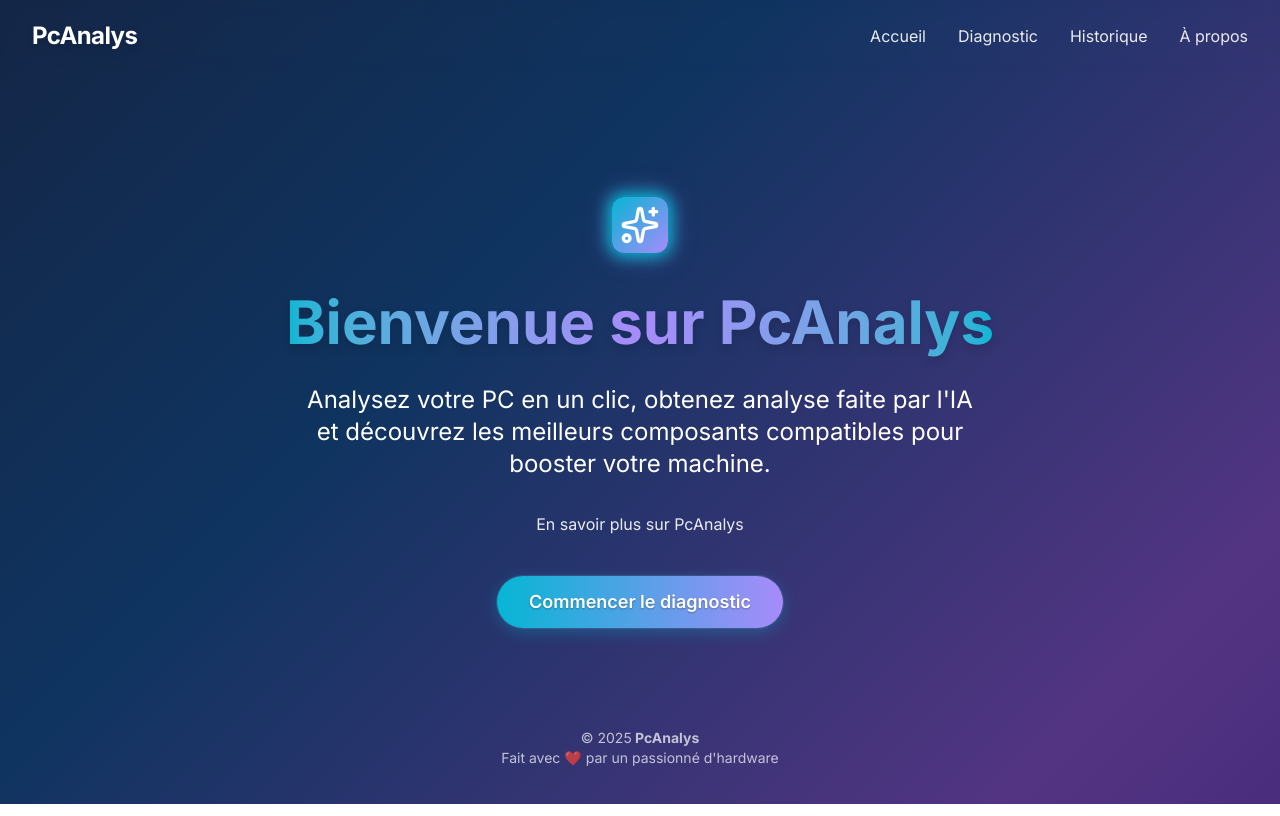
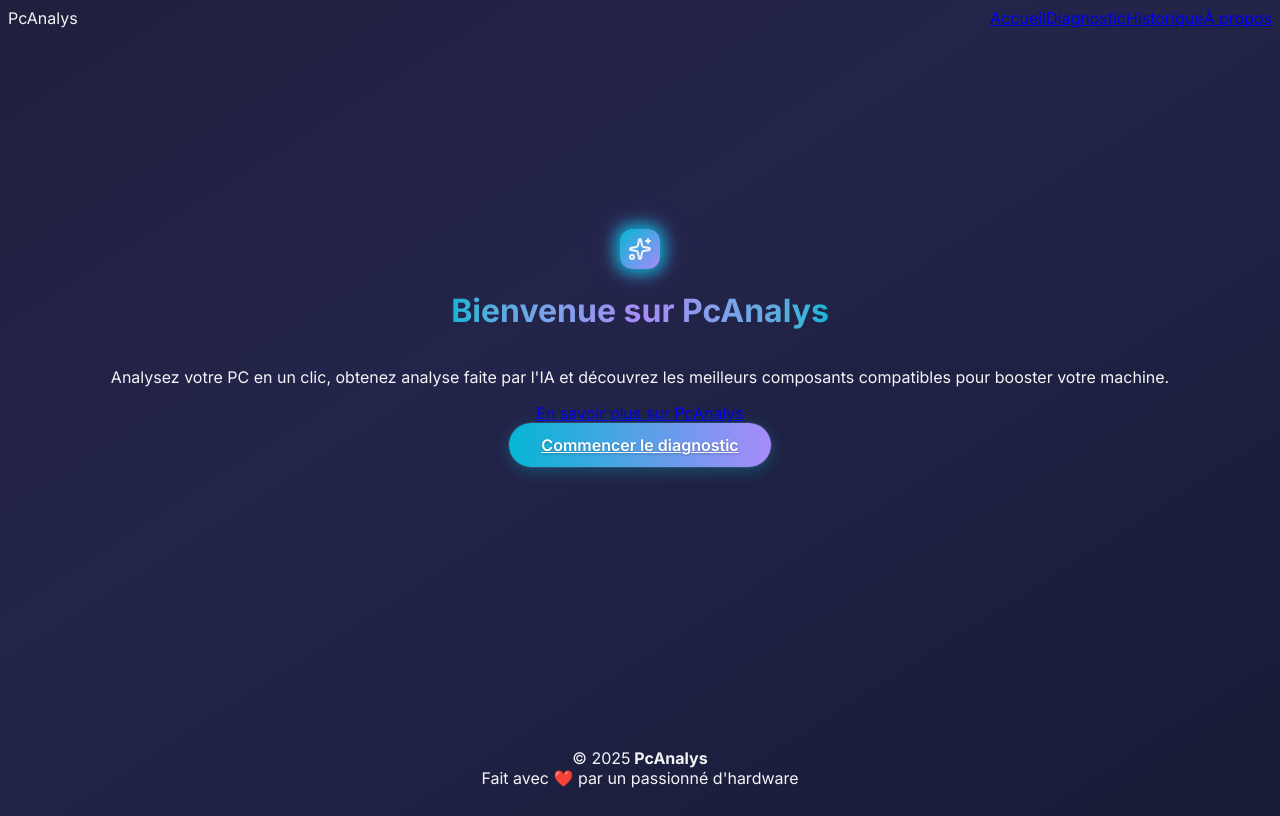
Before and after one commit to djaxxx/PC-Analys, a Next.js app in the folder frontend/: page / in a window 1280 px wide. Built offline with nearby package versions, Linux system fonts and the light colour scheme.

Commit message:
Update globals.css

```diff
--- a/frontend/src/app/globals.css
+++ b/frontend/src/app/globals.css
@@ -1,16 +1,13 @@
 @import url('https://fonts.googleapis.com/css2?family=Inter:wght@400;600;700&display=swap');
-@import "tailwindcss";
+
+/* Correct Tailwind directives */
+@tailwind base;
+@tailwind components;
+@tailwind utilities;
 
 :root {
   --background: #ffffff;
   --foreground: #171717;
-}
-
-@theme inline {
-  --color-background: var(--background);
-  --color-foreground: var(--foreground);
-  --font-sans: var(--font-geist-sans);
-  --font-mono: var(--font-geist-mono);
 }
 
 @media (prefers-color-scheme: dark) {
@@ -22,7 +19,6 @@
 
 body {
   font-family: 'Inter', sans-serif;
-  /* Fond plus doux et équilibré */
   background: linear-gradient(135deg, #1a1a2e 0%, #16213e 25%, #0f3460 50%, #533483 75%, #2d1b69 100%);
   background-size: 200% 200%;
   animation: gradient-move 8s ease-in-out infinite;
@@ -61,7 +57,6 @@ body {
   to { box-shadow: 0 0 32px 8px #06b6d4, 0 0 48px 16px #a78bfa66; }
 }
 
-/* Modern card style */
 .card-modern {
   background: rgba(255, 255, 255, 0.95);
   border-radius: 1.5rem;
@@ -96,12 +91,10 @@ a:hover, .link:hover {
   text-shadow: 0 2px 8px #06b6d455;
 }
 
-/* Accent text */
 .text-accent {
   color: #06b6d4;
 }
 
-/* For icon containers */
 .icon-bg {
   background: linear-gradient(135deg, #06b6d4 0%, #a78bfa 100%);
   border-radius: 0.75rem;
@@ -111,7 +104,6 @@ a:hover, .link:hover {
   justify-content: center;
 }
 
-/* For icon containers without background */
 .icon-no-bg {
   display: flex;
   align-items: center;
@@ -119,7 +111,6 @@ a:hover, .link:hover {
   padding: 0.5rem;
 }
 
-/* Suppression des text-shadows sur les textes pour un contraste plus doux */
 h1, h2, h3, h4, h5, h6, p, span, div {
   text-shadow: none;
 }
```
